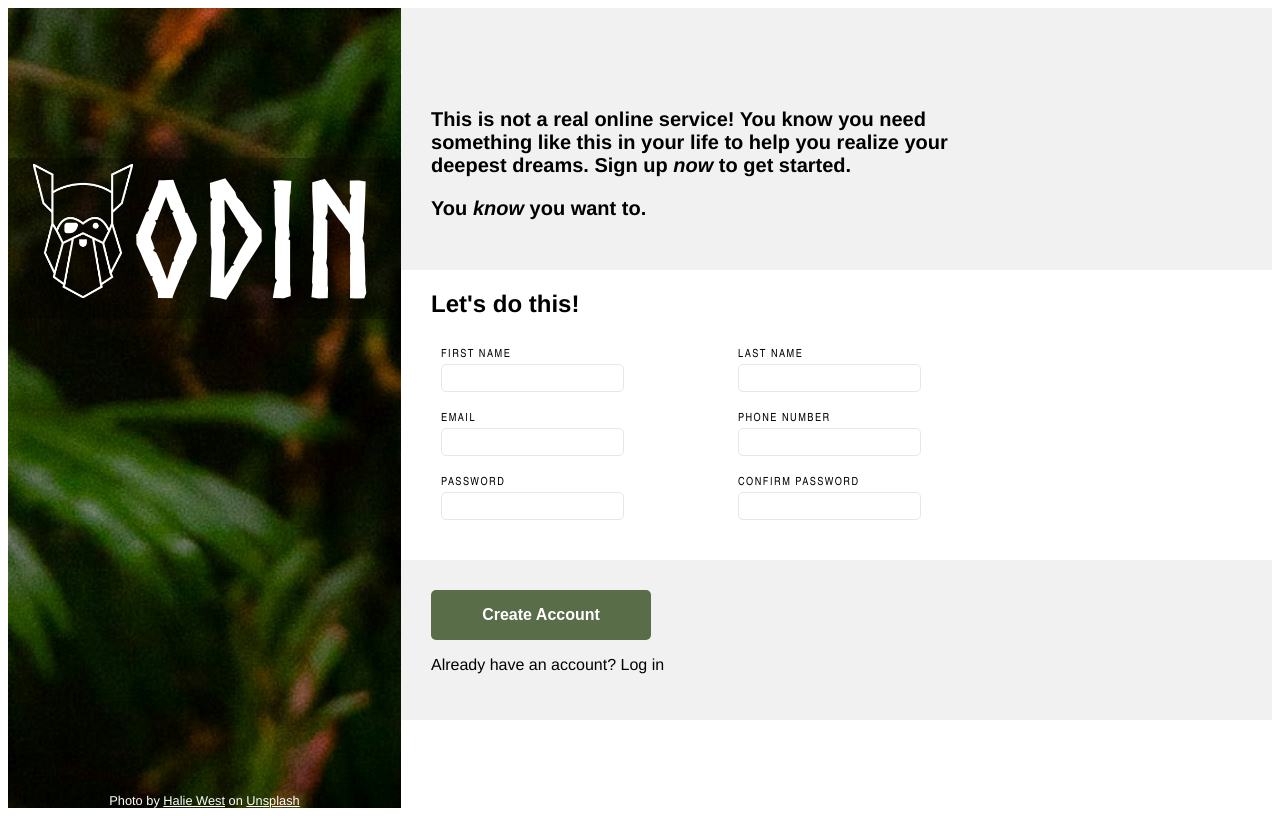
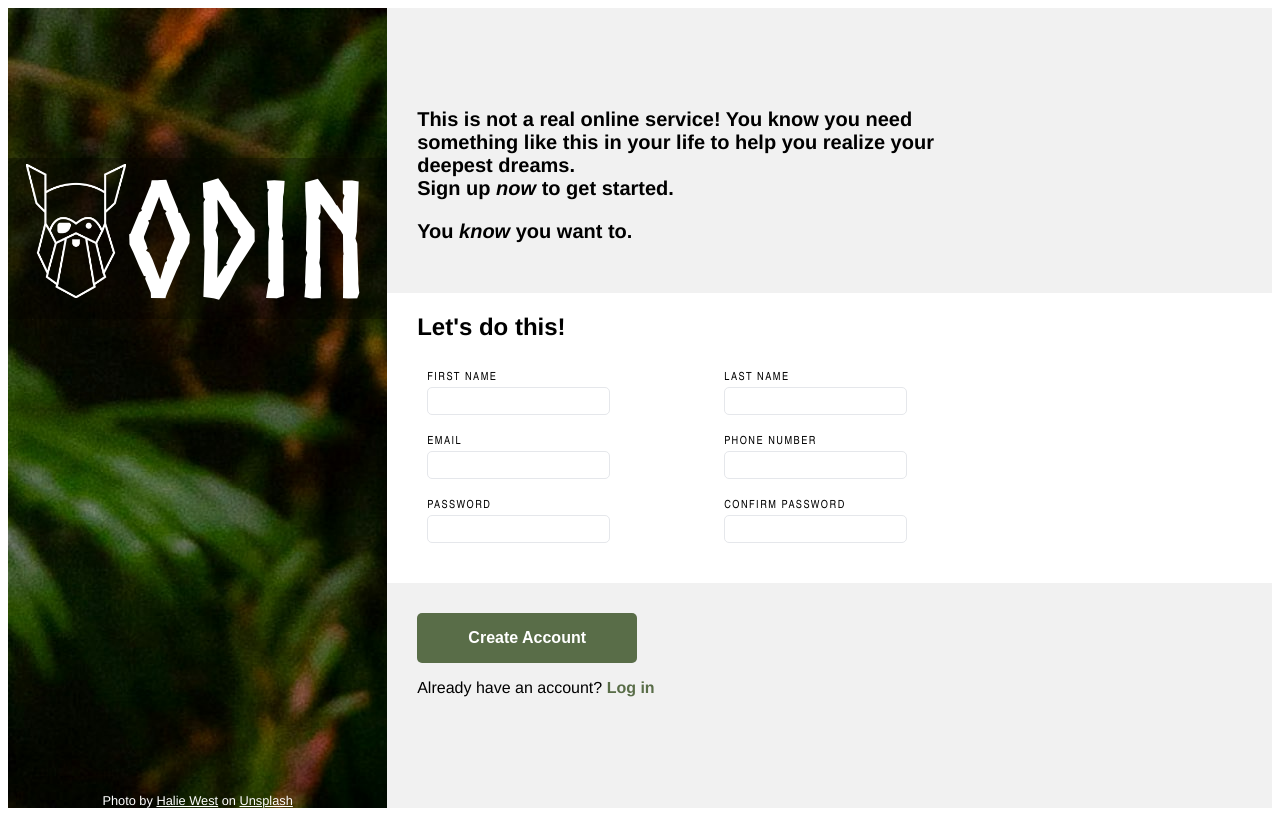
Before and after one commit to atabisi/odin-signupform, a plain HTML site: page index.html in a window 1280 px wide. Drawn offline with Linux system fonts and the light colour scheme.

Commit message:
Updated CSS

```diff
--- a/index.html
+++ b/index.html
@@ -9,14 +9,16 @@
 </head>
 
 <body>
-    <section id="leftimg">
+    <section id="containerleft">
         <div id="titlediv"><span><img src="img/odin-lined.png" alt="logo" width=100px></span>ODIN</div>
-        <div id="author">Photo by <span>Halie West</span> on <span>Unsplash</span></div>
+        <div id="author">Photo by <span><a href="https://unsplash.com/@haliewestphoto">Halie West</a></span> on <span><a
+                    href="https://unsplash.com/">Unsplash</a></span></div>
     </section>
-    <section id="container">
+    <section id="containerright">
         <div id="toprow">
             <p>This is not a real online service! You know you need something like this in your life to help you realize
-                your deepest dreams. Sign up <span>now</span> to get started.</p>
+                your deepest dreams.</p>
+            <p id="signupnow">Sign up <span>now</span> to get started.</p>
             <p>You <span>know</span> you want to.</p>
         </div>
         <div id="midrow">
@@ -35,7 +37,8 @@
         </div>
         <div id="bottomrow">
             <button id="create">Create Account</button>
-            <p>Already have an account? <span>Log in</span></p>
+            <p>Already have an account? <span><a id="login" href="https://atabisi.github.io/odin-signupform/">Log
+                        in</a></span></p>
         </div>
     </section>
     <script src="app.js"></script>
--- a/style.css
+++ b/style.css
@@ -7,15 +7,18 @@ body {
     display: flex;
     flex-direction: row;
     font-family: Helvetica, Arial, sans-serif;
+    height: 100vh;
 }
 
-#leftimg {
+#containerleft {
     background: url(img/backgroundimg.jpg);
-    width: 800px;
-    height: 800px;
+    min-width: 30%;
+    max-width: 80%;
+    max-height: 100vh;
     text-align: center;
     display: flex;
     flex-direction: column;
+    flex-grow: 1;
     justify-content: space-between;
 }
 
@@ -33,8 +36,14 @@ body {
     justify-content: flex-end;
 }
 
-#author span {
-    text-decoration: underline;
+#author a {
+    color: white;
+}
+
+#containerright {
+    height: 100vh;
+    display: flex;
+    flex-direction: column;
 }
 
 #toprow {
@@ -46,6 +55,14 @@ body {
 
 #toprow span {
     font-style: italic;
+}
+
+#toprow p:first-of-type {
+    margin-bottom: 0;
+}
+
+#signupnow {
+    margin-top: 0;
 }
 
 #midrow {
@@ -86,11 +103,12 @@ body {
     border: 1px solid #e63946;
 }
 
-
-
 #bottomrow {
     background-color: #F1F1F1;
     padding: 30px 0px 30px 30px;
+    display: flex;
+    flex-direction: column;
+    flex-grow: 1;
 }
 
 #create {
@@ -104,3 +122,13 @@ body {
     width: 220px;
     height: 50px;
 }
+
+#create:hover {
+    background-color: #596d48a6;
+}
+
+#login {
+    font-weight: 800;
+    color: #596D48;
+    text-decoration: none;
+}
```
